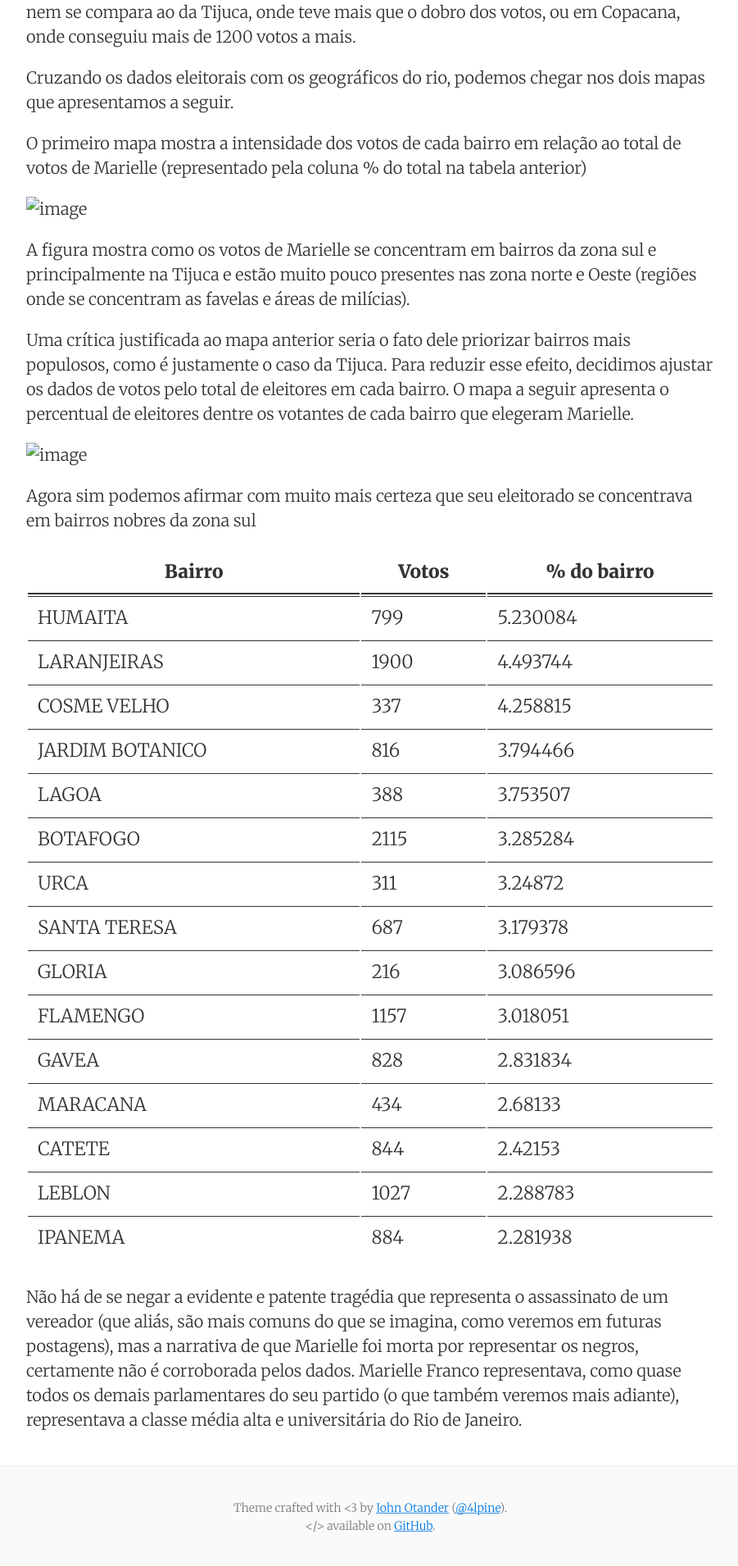
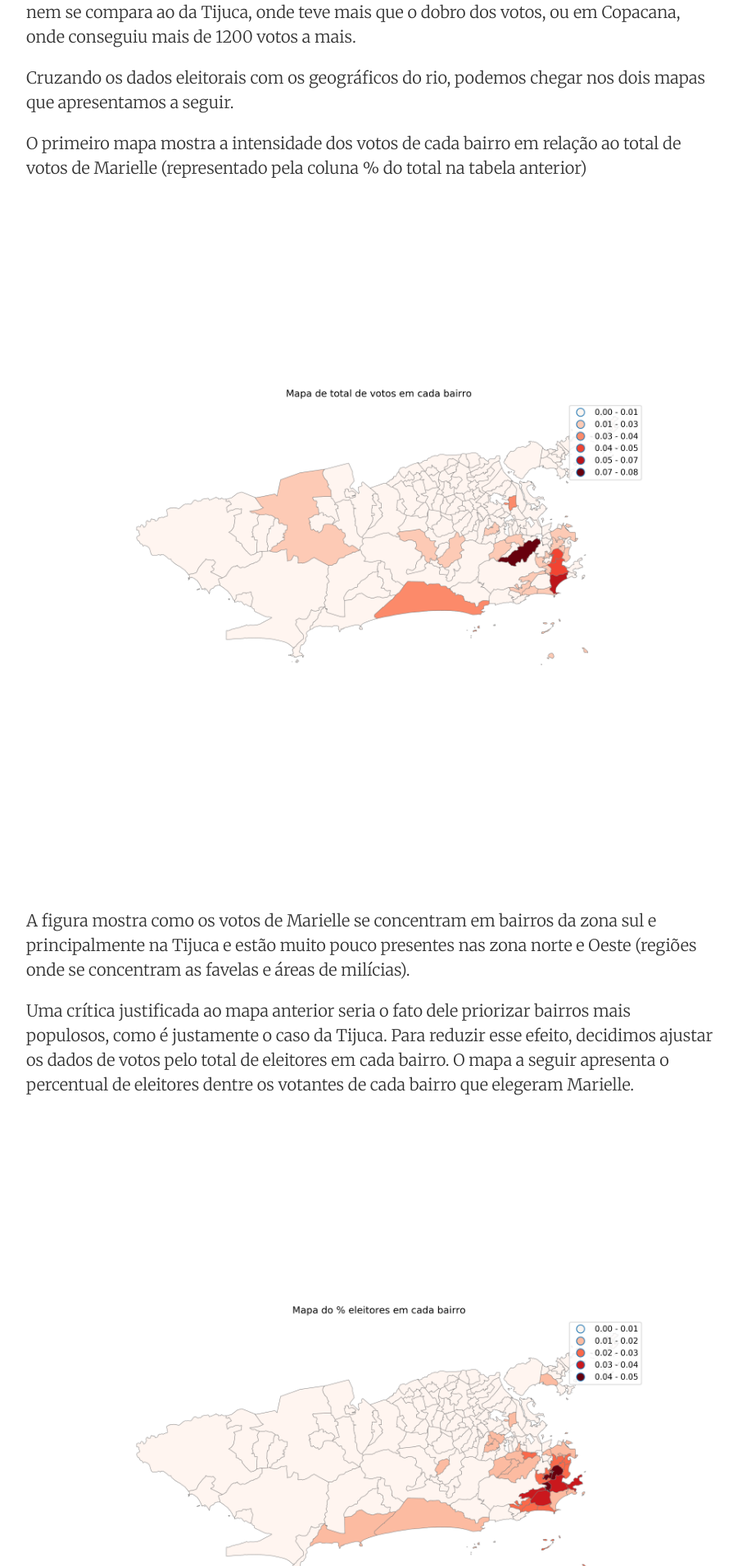
Before and after one commit to politidados/politidados.github.io, a Jekyll site: the page built from _posts/2018-05-16-analise-psol.md, in a window 1280 px wide. Shown: the part 4159-6069 px from the top of the page at 82% size, without its empty margins (188-1089 px from the left). Built offline with Jekyll 4.4.1, drawn with Linux system fonts in a browser that asks for light colours; nearby versions of some CDN libraries.

Commit message:
Update 2018-05-16-analise-psol.md

```diff
--- a/_posts/2018-05-16-analise-psol.md
+++ b/_posts/2018-05-16-analise-psol.md
@@ -74,13 +74,13 @@ Cruzando os dados eleitorais com os geográficos do rio, podemos chegar nos dois
 
 O primeiro mapa mostra a intensidade dos votos de cada bairro em relação ao total de votos de Marielle (representado pela coluna % do total na tabela anterior)
 
-![image](img/total.png)
+![desk](https://raw.githubusercontent.com/politidados/politidados.github.io/master/_posts/img/total.png)
 
 A figura mostra como os votos de Marielle se concentram em bairros da zona sul e principalmente na Tijuca e estão muito pouco presentes nas zona norte e Oeste (regiões onde se concentram as favelas e áreas de milícias).
 
 Uma crítica justificada ao mapa anterior seria o fato dele priorizar bairros mais populosos, como é justamente o caso da Tijuca. Para reduzir esse efeito, decidimos ajustar os dados de votos pelo total de eleitores em cada bairro. O mapa a seguir apresenta o percentual de eleitores dentre os votantes de cada bairro que elegeram Marielle.
 
-![image](img/fracaobairro.png)
+![image](https://raw.githubusercontent.com/politidados/politidados.github.io/master/_posts/img/fracaobairro.png)
 
 Agora sim podemos afirmar com muito mais certeza que seu eleitorado se concentrava em bairros nobres da zona sul
 
```
